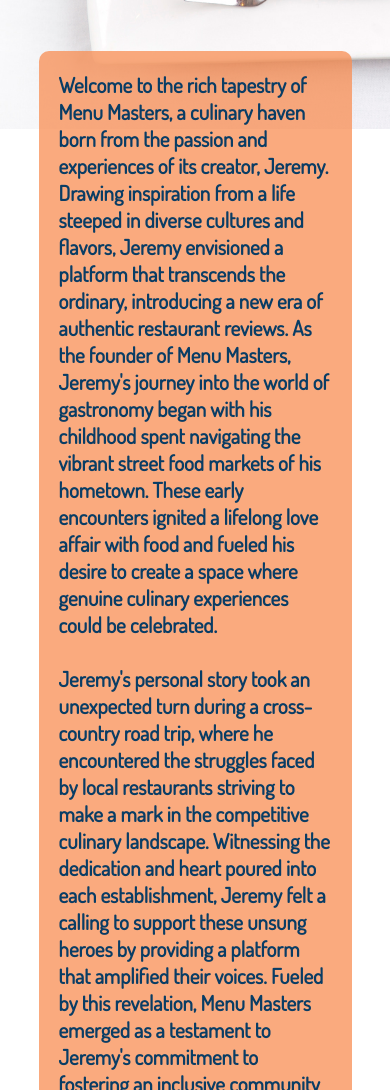
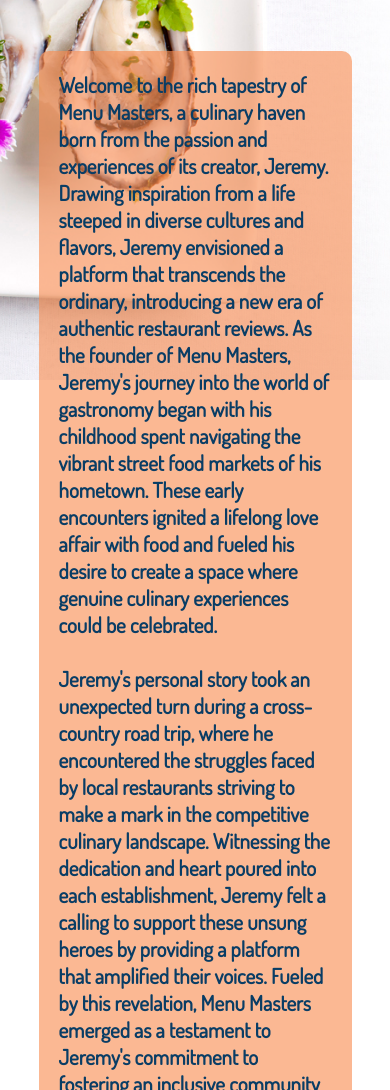
Before and after one commit to NomadLyfe/phase-4-project, a React app in the folder client/: page / in a window 390 px wide. Shown: the part 464-1554 px from the top of the page. Built offline with nearby package versions, Linux system fonts and the light colour scheme; no server answers.

Commit message:
fixed issues with portrait vs landscape on mobile devices

```diff
--- a/client/src/css files/app.css
+++ b/client/src/css files/app.css
@@ -47,7 +47,7 @@
 .welcome h2 {
     border-radius: 10px;
     padding: 20px;
-    background-color: #f98e54c0;
+    background-color: #f98e54a0;
     max-width: 70vw;
     margin-bottom: 100px;
     font-size: calc(20px + 0.25vw);
--- a/client/src/css files/index.css
+++ b/client/src/css files/index.css
@@ -4,9 +4,17 @@
   --link: #61dafb;
   --text: hsla(0, 0%, 100%, 0.88);
   background-image: url('../images/fine_dining_4.jpg');
-  background-position-y: -100px;
-  background-size: calc(50vw + 100vh);
+  background-size: 100vw;
+  background-position-y: -120px;
   background-repeat: no-repeat;
   background-attachment: fixed;
   overflow-x: hidden;
 }
+
+@media (max-width: 1300px) and (orientation: portrait) {
+  :root {
+    background-position-y: 0px;
+    background-size: auto 100vh;
+    background-position-x: right;
+  }
+}
```
